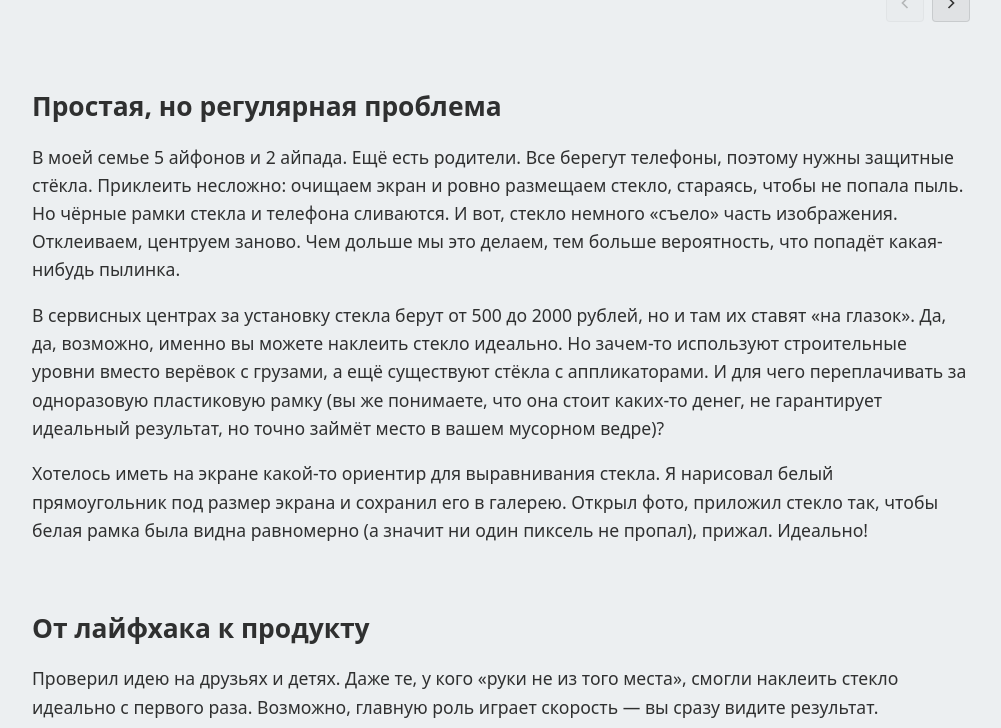
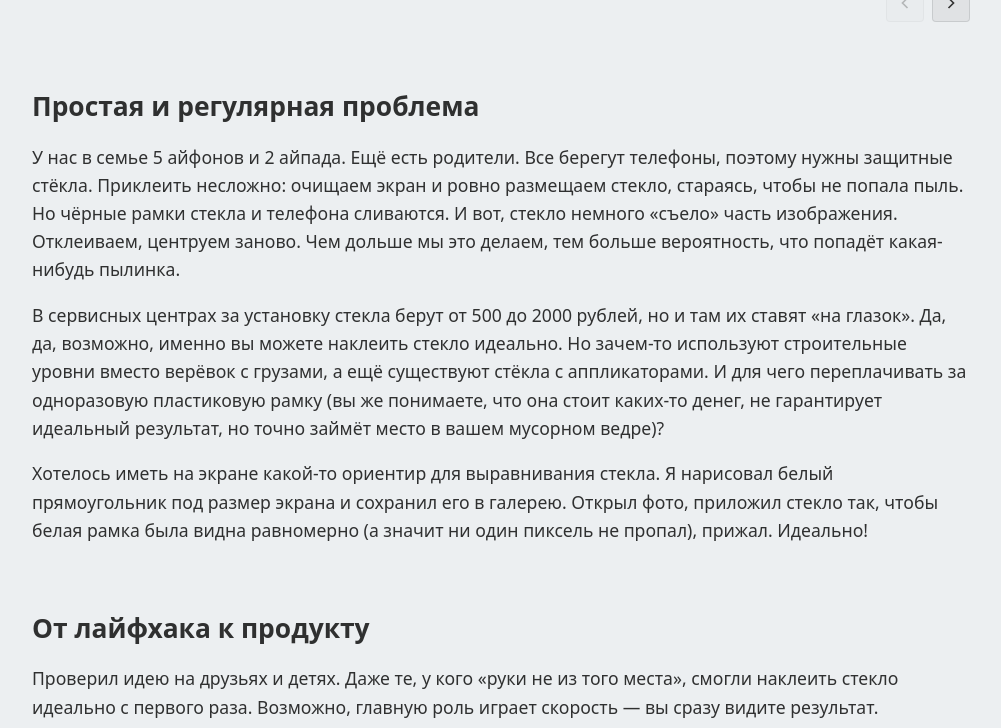
Before and after one commit to artembolotov/artembolotov.github.io, a Jekyll site: the page built from blog/_posts/2025-08-10-screenlines.md, in a window 1280 px wide and 900 px high, scrolled down 697 px, cut to the strip 172-900 px from the top of the window. Shown: the whole strip, without its empty margins (139-1140 px from the left). Built offline with Jekyll 4.4.1, drawn with Linux system fonts in a browser that asks for light colours.

Commit message:
Update 2025-08-10-screenlines.md

```diff
--- a/blog/_posts/2025-08-10-screenlines.md
+++ b/blog/_posts/2025-08-10-screenlines.md
@@ -18,9 +18,9 @@ ru_5.png
 {% endcapture %}
 {% include gallery.html images=gallery_appstore %}
 
-## Простая, но регулярная проблема
+## Простая и регулярная проблема
 
-В моей семье 5 айфонов и 2 айпада. Ещё есть родители. Все берегут телефоны, поэтому нужны защитные стёкла. Приклеить несложно: очищаем экран и ровно размещаем стекло, стараясь, чтобы не попала пыль. Но чёрные рамки стекла и телефона сливаются. И вот, стекло немного «съело» часть изображения. Отклеиваем, центруем заново. Чем дольше мы это делаем, тем больше вероятность, что попадёт какая-нибудь пылинка.
+У нас в семье 5 айфонов и 2 айпада. Ещё есть родители. Все берегут телефоны, поэтому нужны защитные стёкла. Приклеить несложно: очищаем экран и ровно размещаем стекло, стараясь, чтобы не попала пыль. Но чёрные рамки стекла и телефона сливаются. И вот, стекло немного «съело» часть изображения. Отклеиваем, центруем заново. Чем дольше мы это делаем, тем больше вероятность, что попадёт какая-нибудь пылинка.
 
 В сервисных центрах за установку стекла берут от 500 до 2000 рублей, но и там их ставят «на глазок». Да, да, возможно, именно вы можете наклеить стекло идеально. Но зачем-то используют строительные уровни вместо верёвок с грузами, а ещё существуют стёкла с аппликаторами. И для чего переплачивать за одноразовую пластиковую рамку (вы же понимаете, что она стоит каких-то денег, не гарантирует идеальный результат, но точно займёт место в вашем мусорном ведре)?
 
```
